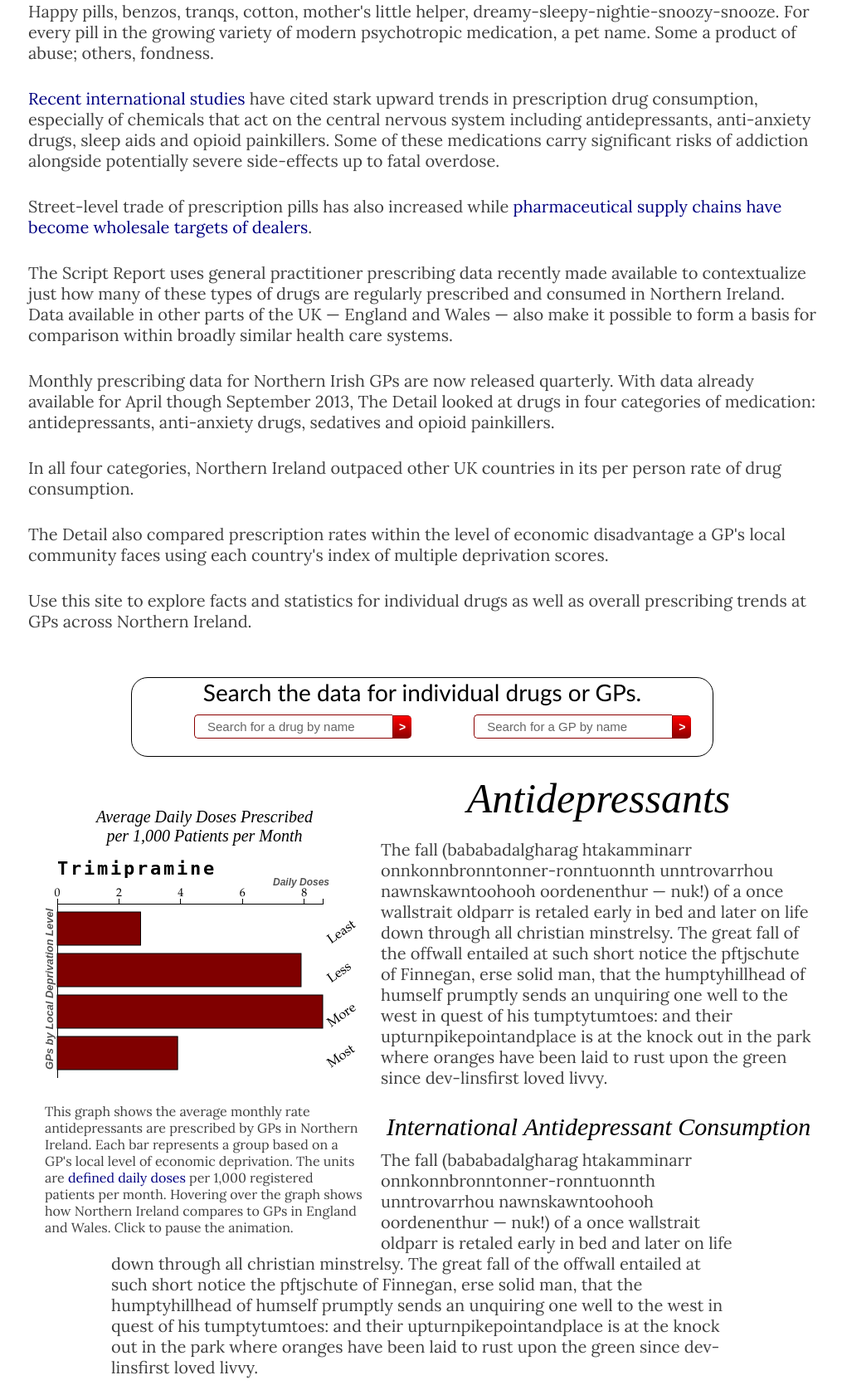
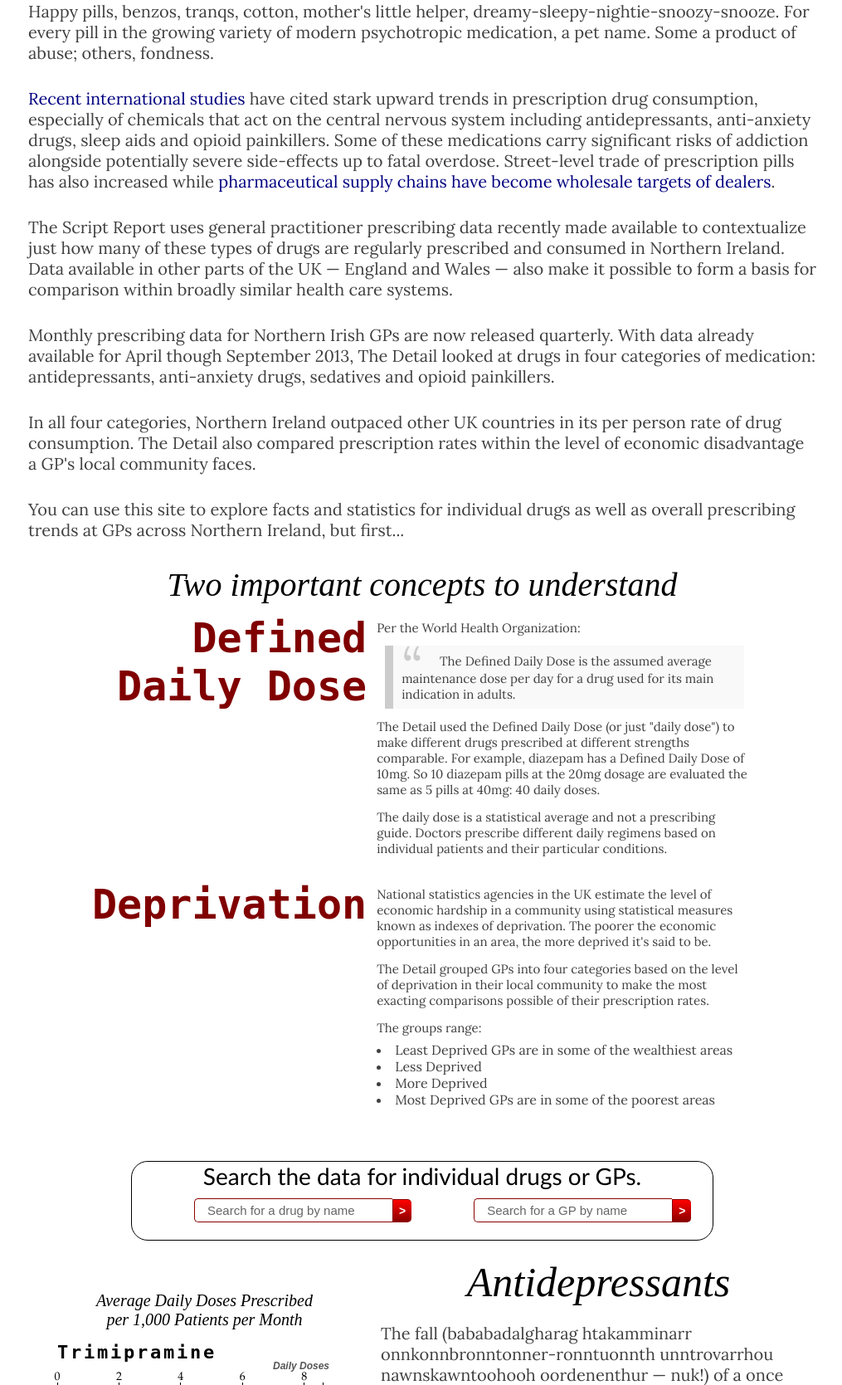
Before and after one commit to hobbes7878/nir-prescription-app, a Django app: template prescript/templates/rx/index.html in a window 1280 px wide. Shown: the part 543-2212 px from the top of the page at 83% size, without its empty margins (131-1146 px from the left). Run offline with Django 3.2, Linux system fonts and the light colour scheme; the template is opened without the code that fills it, so the values that code supplies are empty; some libraries are stand-ins or nearby versions.

Commit message:
1-31-14 text3

```diff
--- a/prescript/static/rx/css/index.css
+++ b/prescript/static/rx/css/index.css
@@ -99,3 +99,64 @@
   	font-size: 16px;
   	color:#404040;
 }
+
+
+#instruct_table{
+	width:800px;
+	margin:0px auto;
+	border-collapse: separate;
+}
+
+
+#instruct_table td{
+	padding-bottom: 20px;
+}
+
+
+.instruct_td_head{
+	text-align: right;
+	font:50px monospace;
+	font-weight: bold;
+	color:#800000;
+
+}
+
+.instruct_td_text{
+	font:16px 'Lora', "Times New Roman", serif;
+	color:#404040;
+	padding-left: 10px;
+	vertical-align: top;
+}
+
+
+#instruct_table  p{
+	font:15px 'Lora', "Times New Roman", serif;
+	color:#404040;
+	font-size: 15px;
+	padding:7px 0px;
+}
+
+#instruct_table ul{
+	list-style-position:inside;
+}
+
+
+blockquote {
+  background: #f9f9f9;
+  border-left: 10px solid #ccc;
+  margin: 5px 10px;
+  padding: 0.5em 10px;
+  quotes: "\201C""\201D""\2018""\2019";
+}
+blockquote:before {
+  color: #ccc;
+  content: open-quote;
+  font-size: 4em;
+  line-height: 0.1em;
+  margin-right: 0.25em;
+  vertical-align: -0.4em;
+}
+blockquote p {
+  display: inline;
+  font-size: 14px;
+}
--- a/prescript/static/rx/css/template.css
+++ b/prescript/static/rx/css/template.css
@@ -207,7 +207,7 @@ body {
 }
 #cssmenu li ul a {
   display: block;
-  height: 35px;
+  height: 25px;
   font-size: 12px;
   font-style: normal;
   margin: 0px;
@@ -289,11 +289,11 @@ h5{
   text-align: center;
 }
 
-#text_main a{
+#text_main p a{
   color:#000080;
   text-decoration: none;
 }
-#text_main a:hover{
+#text_main p a:hover{
   text-decoration: underline;
 }
 
--- a/prescript/templates/rx/base.html
+++ b/prescript/templates/rx/base.html
@@ -89,7 +89,6 @@
 	      <ul class="scroll">
 
 	      <li>&nbsp;Antidepressant</li>
-
 	      {% for link in links %}
 	      {% if link.chem_action == 'Antidepressant' %}
 	      	<li>  <a href="{% url 'rx.views.drug' link.chem_name %}"><span>{{link.chem_name}}</span></a></li>
@@ -97,15 +96,29 @@
 	      {% endfor %}
 
 
-
 	       <li>&nbsp;Anti-Anxiety</li>
-
 	      {% for link in links %}
 	      {% if link.chem_action == 'Anxiolytic' %}
 	      	<li>  <a href="{% url 'rx.views.drug' link.chem_name %}"><span>{{link.chem_name}}</span></a></li>
 	      {% endif %}
 	      {% endfor %}
 
+
+		  <li>&nbsp;Opioid Painkiller</li>
+	      {% for link in links %}
+	      {% if link.chem_action == 'Opioid Analgesic' %}
+	      	<li>  <a href="{% url 'rx.views.drug' link.chem_name %}"><span>{{link.chem_name}}</span></a></li>
+	      {% endif %}
+	      {% endfor %}
+
+
+
+		  <li>&nbsp;Sedative</li>
+	      {% for link in links %}
+	      {% if link.chem_action == 'Hypnotics' %}
+	      	<li>  <a href="{% url 'rx.views.drug' link.chem_name %}"><span>{{link.chem_name}}</span></a></li>
+	      {% endif %}
+	      {% endfor %}
 
 
 
--- a/prescript/templates/rx/index.html
+++ b/prescript/templates/rx/index.html
@@ -33,20 +33,53 @@
 
 <p>Happy pills, benzos, tranqs, cotton, mother's little helper, dreamy-sleepy-nightie-snoozy-snooze. For every pill in the growing variety of modern psychotropic medication, a pet name. Some a product of abuse; others, fondness.
 
-<p><a href="http://www.theguardian.com/news/2013/nov/20/mental-health-antidepressants-global-trends" target="_blank">Recent international studies</a> have cited stark upward trends in prescription drug consumption, especially of chemicals that act on the central nervous system including antidepressants, anti-anxiety drugs, sleep aids and opioid painkillers. Some of these medications carry significant risks of addiction alongside potentially severe side-effects up to fatal overdose.
-
-<p>Street-level trade of prescription pills has also increased while <a href="http://www.bbc.co.uk/news/uk-northern-ireland-25058728" target="_blank">pharmaceutical supply chains have become wholesale targets of dealers</a>.
+<p><a href="http://www.theguardian.com/news/2013/nov/20/mental-health-antidepressants-global-trends" target="_blank">Recent international studies</a> have cited stark upward trends in prescription drug consumption, especially of chemicals that act on the central nervous system including antidepressants, anti-anxiety drugs, sleep aids and opioid painkillers. Some of these medications carry significant risks of addiction alongside potentially severe side-effects up to fatal overdose. Street-level trade of prescription pills has also increased while <a href="http://www.bbc.co.uk/news/uk-northern-ireland-25058728" target="_blank">pharmaceutical supply chains have become wholesale targets of dealers</a>.
 
 <p>The Script Report uses general practitioner prescribing data recently made available to contextualize just how many of these types of drugs are regularly prescribed and consumed in Northern Ireland. Data available in other parts of the UK — England and Wales — also make it possible to form a basis for comparison within broadly similar health care systems.
 
 <p>Monthly prescribing data for Northern Irish GPs are now released quarterly. With data already available for April though September 2013, The Detail looked at drugs in four categories of medication: antidepressants, anti-anxiety drugs, sedatives and opioid painkillers.
 
-<p>In all four categories, Northern Ireland outpaced other UK countries in its per person rate of drug consumption.
+<p>In all four categories, Northern Ireland outpaced other UK countries in its per person rate of drug consumption. The Detail also compared prescription rates within the level of economic disadvantage a GP's local community faces.
 
-<p>The Detail also compared prescription rates within the level of economic disadvantage a GP's local community faces using each country's index of multiple deprivation scores.
+<p>You can use this site to explore facts and statistics for individual drugs as well as overall prescribing trends at GPs across Northern Ireland, but first...
 
-<p>Use this site to explore facts and statistics for individual drugs as well as overall prescribing trends at GPs across Northern Ireland.
+<h3>Two important concepts to understand</h3>
 
+<table id="instruct_table">
+<colgroup>
+	<col width="300px">
+	<col>
+</colgroup>
+
+<tr>
+<td class="instruct_td_head">Defined Daily Dose</td>
+<td class="instruct_td_text">
+	<p>Per the World Health Organization:
+	<blockquote cite="http://www.whocc.no/ddd/definition_and_general_considera/">
+		<p>The Defined Daily Dose is the assumed average maintenance dose per day for a drug used for its main indication in adults.</p>
+	</blockquote>
+
+	<p>The Detail used the Defined Daily Dose (or just "daily dose") to make different drugs prescribed at different strengths comparable. For example, diazepam has a Defined Daily Dose of 10mg. So 10 diazepam pills at the 20mg dosage are evaluated the same as 5 pills at 40mg: 40 daily doses.
+	<p>The daily dose is a statistical average and not a prescribing guide. Doctors prescribe different daily regimens based on individual patients and their particular conditions.
+</td>
+</tr>
+
+<tr>
+<td class="instruct_td_head">Deprivation</td>
+<td class="instruct_td_text">
+	<p>National statistics agencies in the UK estimate the level of economic hardship in a community using statistical measures known as indexes of deprivation. The poorer the economic opportunities in an area, the more deprived it's said to be.
+	<p>The Detail grouped GPs into four categories based on the level of deprivation in their local community to make the most exacting comparisons possible of their prescription rates.
+	<p>The groups range:
+	<ul>
+	<li>Least Deprived GPs are in some of the wealthiest areas</li>
+	<li>Less Deprived</li>
+	<li>More Deprived</li>
+	<li>Most Deprived GPs are in some of the poorest areas</li>
+	</ul>
+</td>
+</tr>
+
+</table>
 
 
 
```
